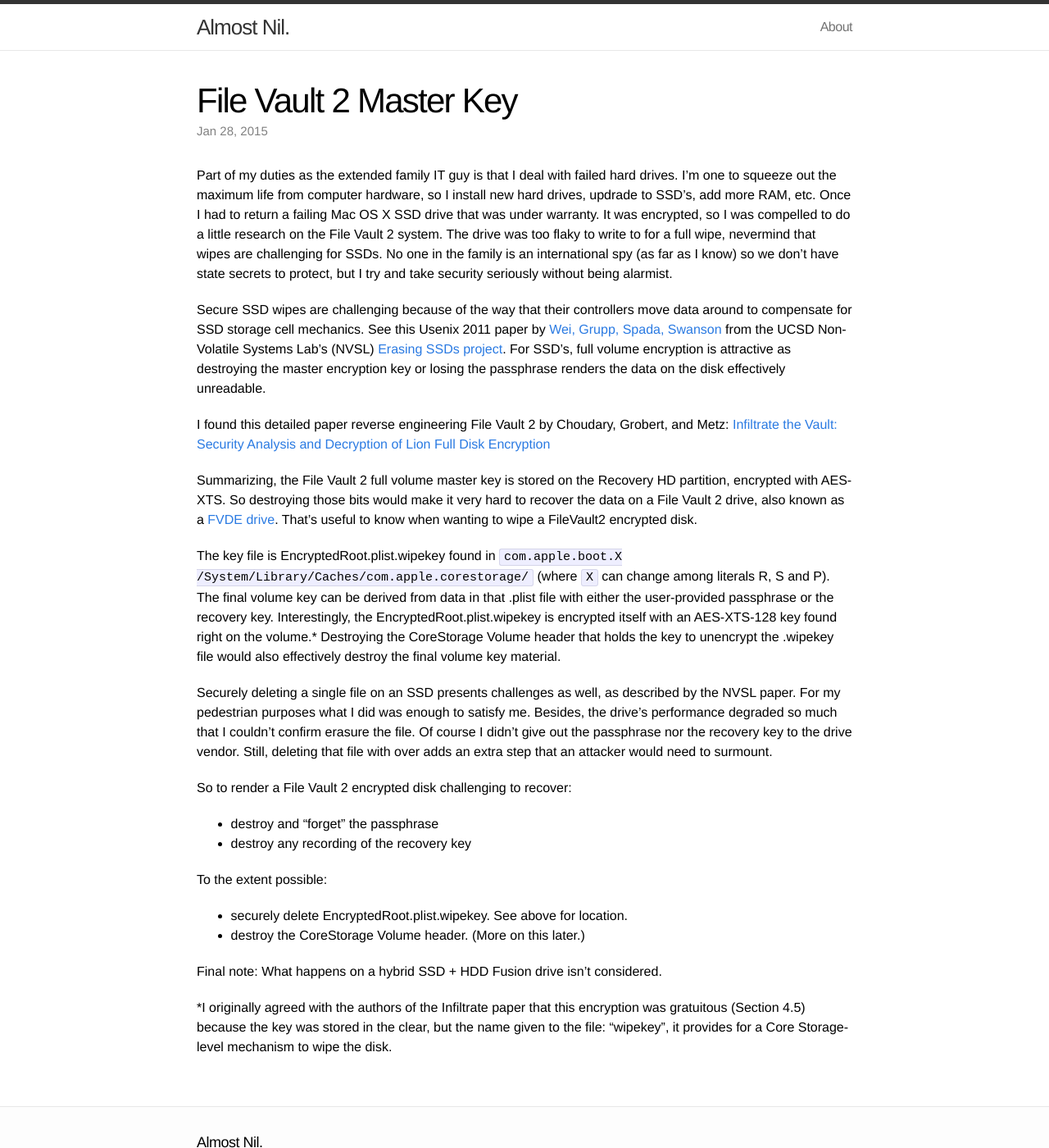
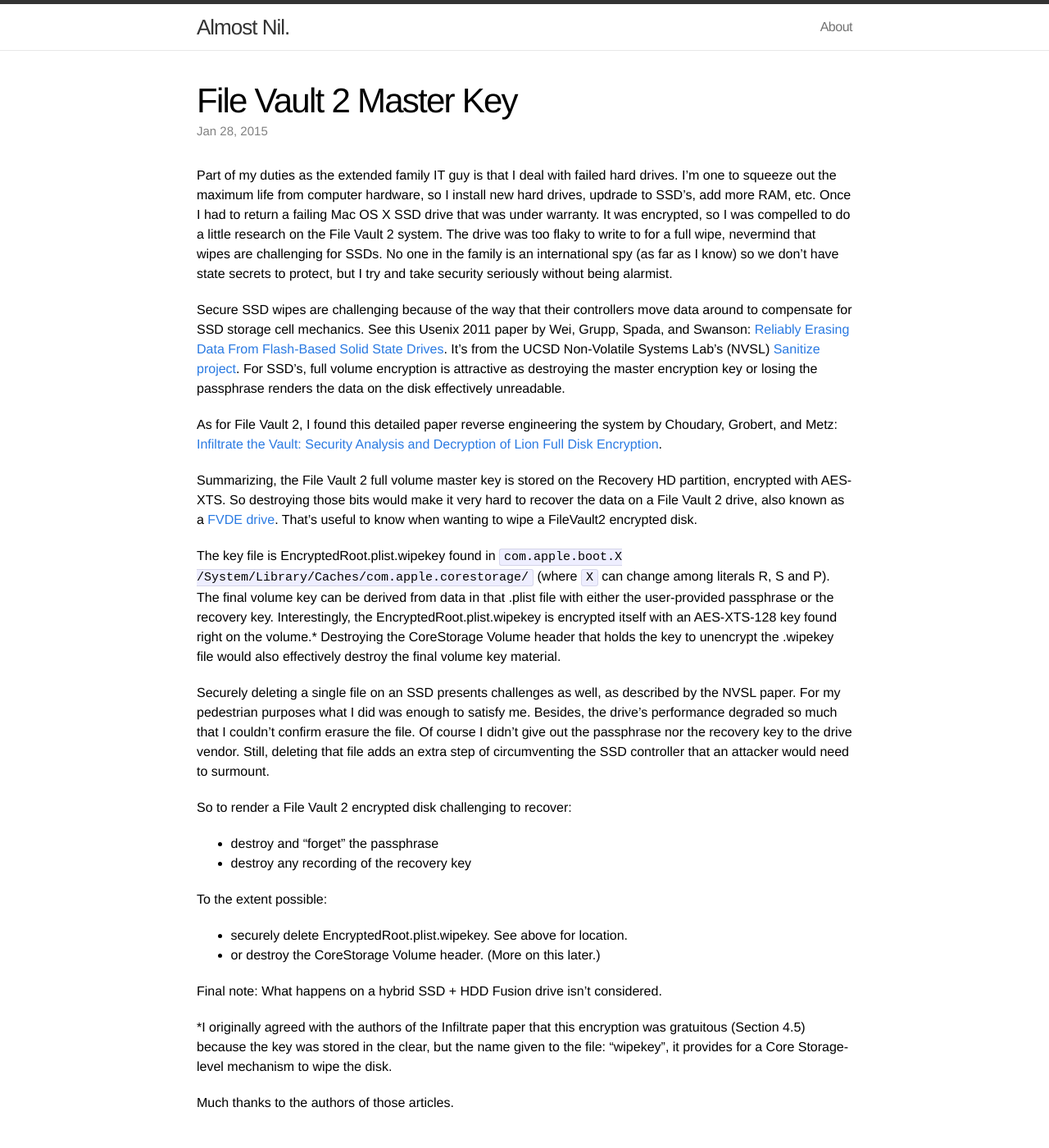
Before and after one commit to benzenwen/benzenwen.github.io, a Jekyll site: the page built from _posts/2015-01-28-file-vault-2-master-key.md, in a window 1280 px wide and 1400 px high. Shown: the whole window at 82% size. Built offline with Jekyll 4.4.1, drawn with Linux system fonts in a browser that asks for light colours.

Commit message:
Readability, grammar, added 'or' in howto list.

```diff
--- a/_posts/2015-01-28-file-vault-2-master-key.md
+++ b/_posts/2015-01-28-file-vault-2-master-key.md
@@ -20,16 +20,17 @@
 Secure SSD wipes are challenging because of the way that their
 controllers move data around to compensate for SSD storage cell
 mechanics. See this Usenix 2011 paper by
-[Wei, Grupp, Spada, Swanson](https://www.usenix.org/legacy/events/fast11/tech/full_papers/Wei.pdf)
-from the UCSD Non-Volatile Systems Lab's (NVSL)
-[Erasing SSDs project](http://nvsl.ucsd.edu/index.php?path=projects/sanitize).
+Wei, Grupp, Spada, and Swanson:
+[Reliably Erasing Data From Flash-Based Solid State Drives](https://www.usenix.org/legacy/events/fast11/tech/full_papers/Wei.pdf).
+It's from the UCSD Non-Volatile Systems Lab's (NVSL)
+[Sanitize project](http://nvsl.ucsd.edu/index.php?path=projects/sanitize).
 For SSD's, full volume encryption is attractive as destroying the
 master encryption key or losing the passphrase renders the data on the
 disk effectively unreadable.
 
-I found this detailed paper reverse engineering File Vault 2 by
-Choudary, Grobert, and Metz:
-[Infiltrate the Vault: Security Analysis and Decryption of Lion Full Disk Encryption](http://eprint.iacr.org/2012/374.pdf)
+As for File Vault 2, I found this detailed paper reverse engineering
+the system by Choudary, Grobert, and Metz:
+[Infiltrate the Vault: Security Analysis and Decryption of Lion Full Disk Encryption](http://eprint.iacr.org/2012/374.pdf).
 
 Summarizing, the File Vault 2 full volume master key is
 stored on the Recovery HD partition, encrypted with AES-XTS.  So
@@ -53,8 +54,8 @@
 was enough to satisfy me. Besides, the drive's performance degraded so
 much that I couldn't confirm erasure the file.  Of course I didn't
 give out the passphrase nor the recovery key to the drive vendor.
-Still, deleting that file with over adds an extra step that an
-attacker would need to surmount.
+Still, deleting that file adds an extra step of circumventing the SSD
+controller that an attacker would need to surmount.
 
 So to render a File Vault 2 encrypted disk challenging to recover:
 
@@ -64,7 +65,7 @@
 To the extent possible:
 
 * securely delete EncryptedRoot.plist.wipekey. See above for location.
-* destroy the CoreStorage Volume header. (More on this later.)
+* or destroy the CoreStorage Volume header. (More on this later.)
 
 Final note: What happens on a hybrid SSD + HDD Fusion drive isn't
 considered.
@@ -73,3 +74,5 @@
  this encryption was gratuitous (Section 4.5) because the key was
  stored in the clear, but the name given to the file: "wipekey", it
  provides for a Core Storage-level mechanism to wipe the disk.
+
+Much thanks to the authors of those articles.
```
